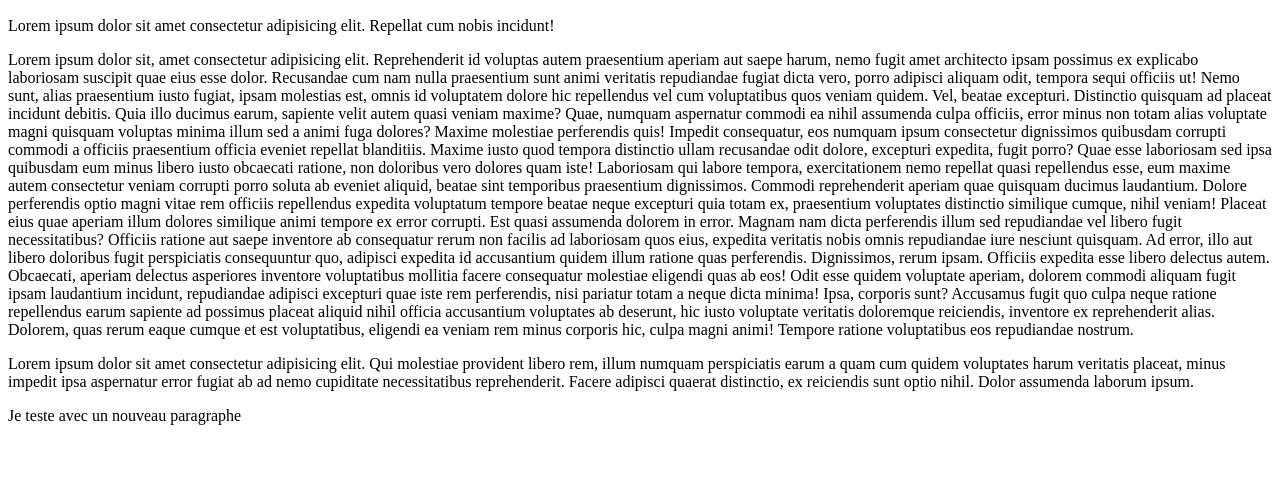
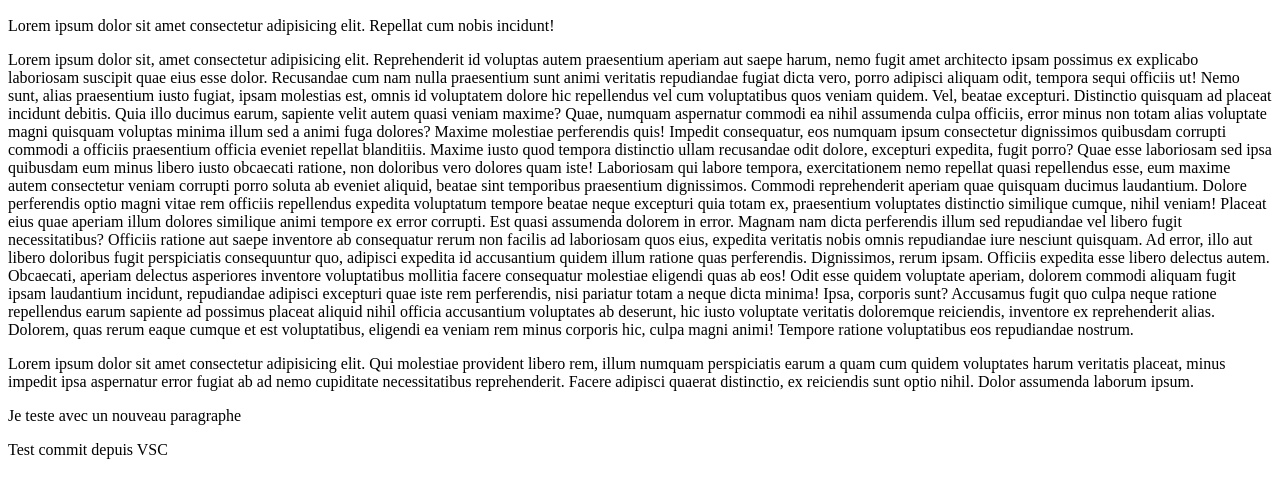
Before and after one commit to CyrilDev29/github-test, a plain HTML site: page index.html in a window 1280 px wide. Shown: the part 110-608 px from the top of the page. Drawn offline with Linux system fonts and the light colour scheme.

Commit message:
Test commit depuis vsc

```diff
--- a/index.html
+++ b/index.html
@@ -48,6 +48,7 @@
 
 
 <p> Je teste avec un nouveau paragraphe</p>
+<p> Test commit depuis VSC</p>
 
 <body>
 
```
